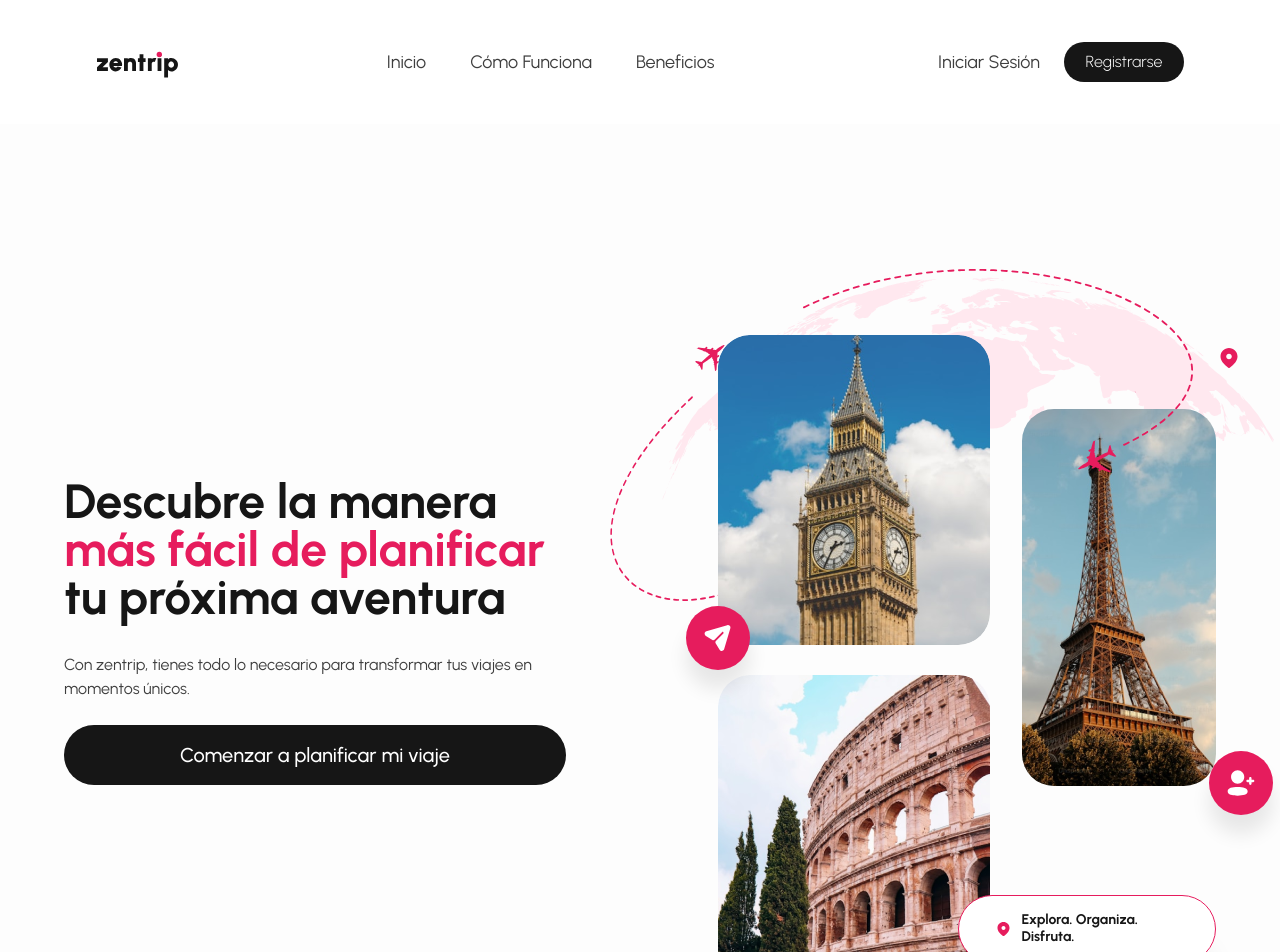
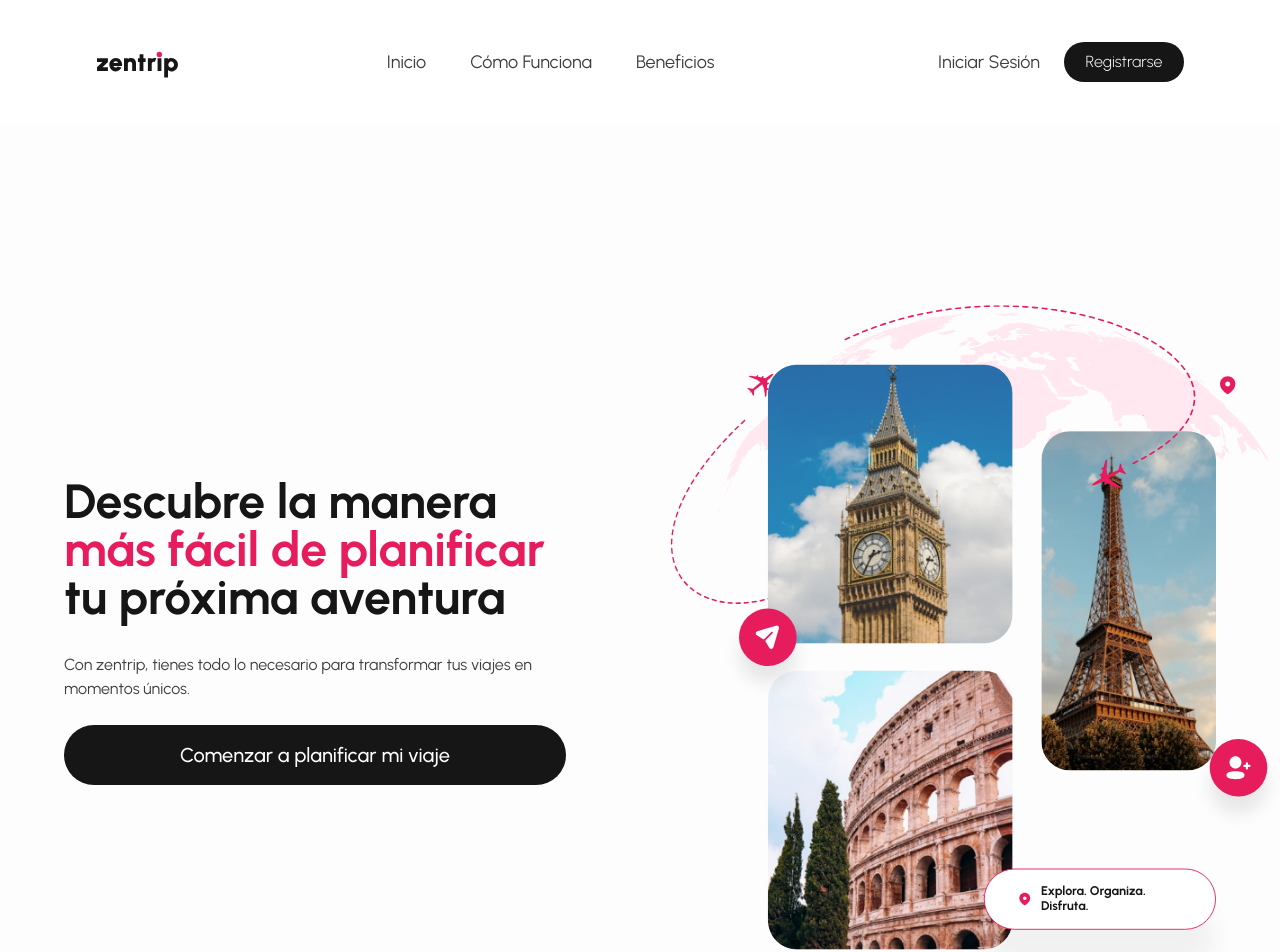
Before and after one commit to Ignacio918/viajes-app, a React (Vite) app in the folder viajes-app/: page / in a window 1280 px wide. Shown: the top 952 px of the page. Built offline with nearby package versions, Linux system fonts and the light colour scheme; a web font is replaced by a local one.

Commit message:
seguimos con arreglos del responsive

```diff
--- a/viajes-app/src/styles/HeroSection.css
+++ b/viajes-app/src/styles/HeroSection.css
@@ -102,14 +102,14 @@
   }
 }
 
+/* Contenedor principal con scaling uniforme */
 .hero__image-section {
   @apply relative w-full max-w-[792px] h-[525px] lg:h-[725px];
   margin-left: 0;
-  position: relative;
-  transform-style: preserve-3d;
+  transform-origin: center right;
 }
 
-/* Breakpoints para tipografía */
+/* Breakpoints para scaling uniforme y tipografía */
 @media (min-width: 1600px) {
   .hero__content {
     @apply px-32;
@@ -126,15 +126,27 @@
   .hero__description {
     @apply text-xl;
   }
+
+  .hero__image-section {
+    transform: scale(1);
+  }
 }
 
 @media (max-width: 1599px) {
+  .hero__image-section {
+    transform: scale(0.95);
+  }
+
   .hero__title {
     @apply text-6xl;
   }
 }
 
 @media (max-width: 1400px) {
+  .hero__image-section {
+    transform: scale(0.9);
+  }
+
   .hero__title {
     @apply text-5xl;
   }
@@ -144,14 +156,23 @@
   }
 }
 
+@media (max-width: 1200px) {
+  .hero__image-section {
+    transform: scale(0.85);
+  }
+}
+
+@media (max-width: 1080px) {
+  .hero__image-section {
+    transform: scale(0.8);
+  }
+}
+
 /* Ilustraciones y formas */
 .hero__shape-1 {
   @apply absolute right-0 top-[31.23px] w-[147.09px] h-[274.68px];
   padding: 20px;
   z-index: 10;
-  transform: none !important;
-  transform-origin: unset !important;
-  transition: none !important;
 }
 
 .hero__shape-1-inner {
@@ -221,9 +242,6 @@
 .hero__image-3 {
   @apply absolute left-[440px] top-[141.49px];
   z-index: 15;
-  transform: none !important;
-  transform-origin: unset !important;
-  transition: none !important;
 }
 
 /* Elementos flotantes */
@@ -250,9 +268,6 @@
   @apply absolute left-[376px] top-[627px] px-8 py-4 bg-white rounded-full border border-pink-600 flex items-center gap-2;
   box-shadow: 0px 43px 26px rgba(0, 0, 0, 0.05);
   z-index: 25;
-  transform: none !important;
-  transform-origin: unset !important;
-  transition: none !important;
 }
 
 .hero__badge-icon {
@@ -267,7 +282,7 @@
   @apply text-dark text-sm font-bold font-urbanist leading-[16.8px];
 }
 
-/* Hover states simplificados */
+/* Efectos hover simples */
 .hero__float:hover {
   background-color: rgba(219, 39, 119, 0.9);
 }
@@ -276,6 +291,6 @@
   background-color: rgba(255, 255, 255, 0.95);
 }
 
-.hero__image img:hover {
+.hero__image:hover {
   opacity: 0.95;
 }
```
